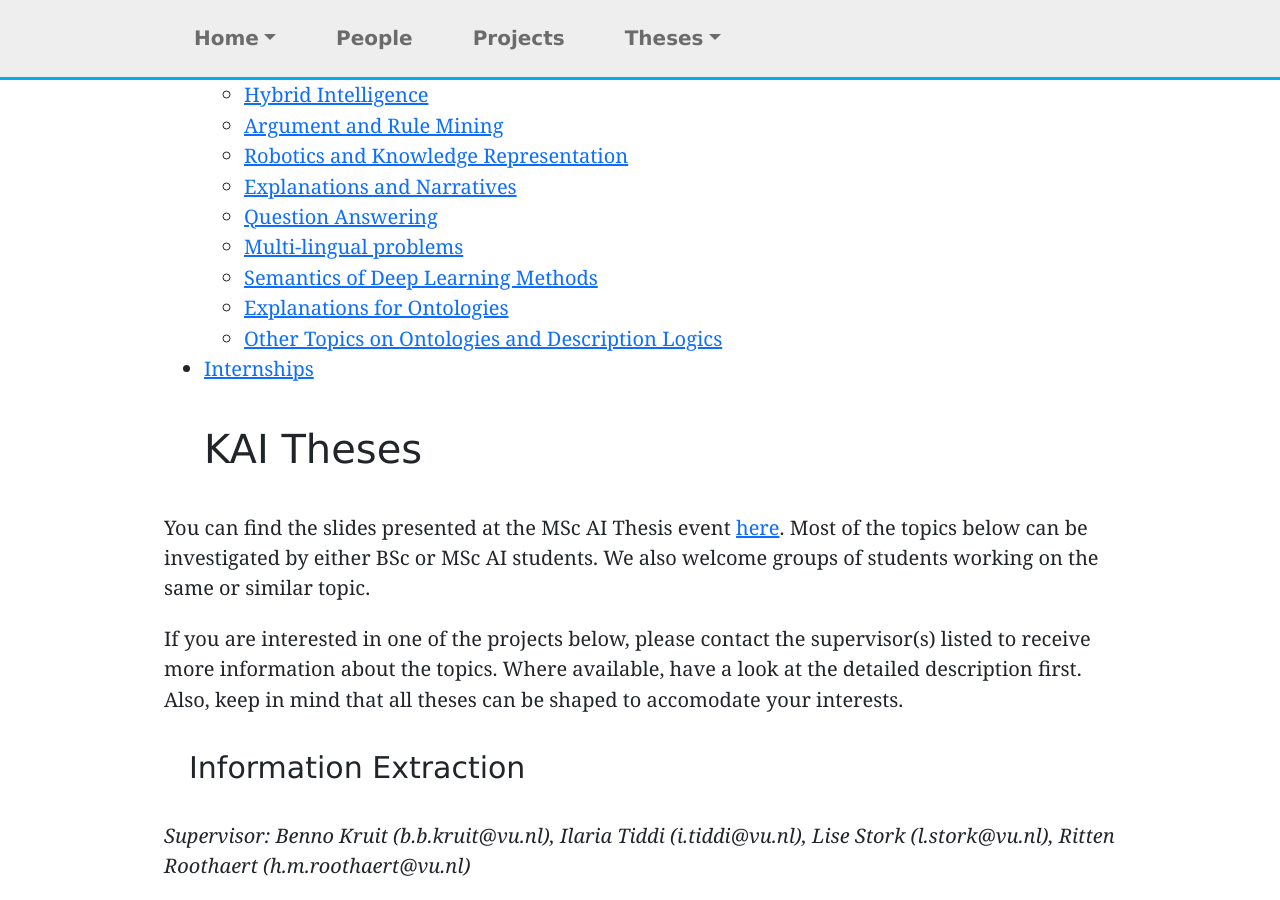
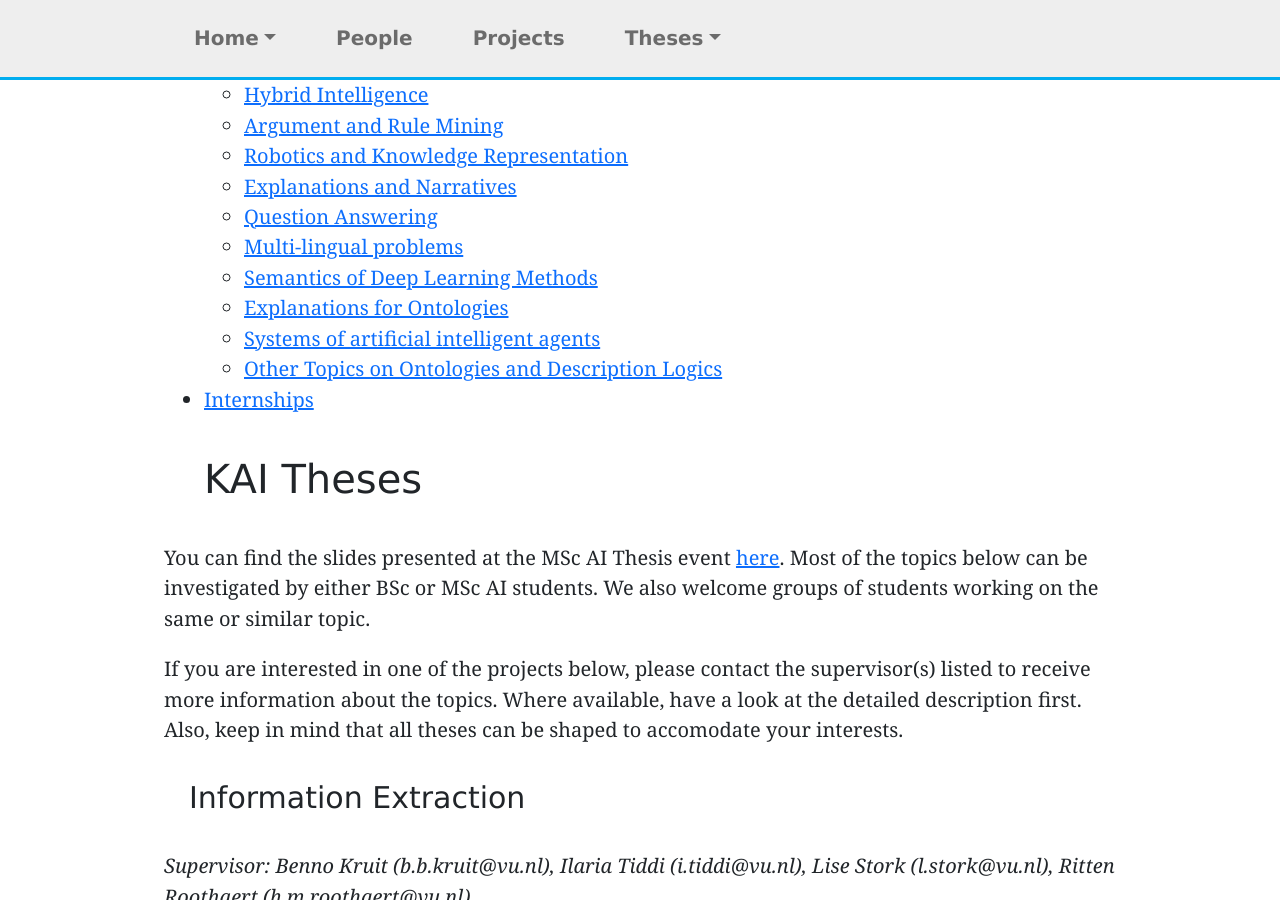
Before and after one commit to kai-vu/site, a Jekyll site: the page built from theses.md, in a window 1280 px wide and 900 px high, scrolled down 541 px. Built offline with Jekyll 4.4.1, drawn with Linux system fonts in a browser that asks for light colours.

Commit message:
extended naviagtion menu on theses page

```diff
--- a/theses.md
+++ b/theses.md
@@ -26,10 +26,9 @@ At KAI, we set clear expectations for students. We want to make sure students kn
     - <a href="/theses#multi-lingual-problems">Multi-lingual problems</a>
     - <a href="/theses#semantics-of-deep-learning-methods">Semantics of Deep Learning Methods</a>
     - <a href="/theses#explanations-for-ontologies">Explanations for Ontologies</a>
+    - <a href="/theses#systems-of-artificial-intelligent-agents">Systems of artificial intelligent agents</a>
     - <a href="/theses#other-topics-on-ontologies-and-description-logics">Other Topics on Ontologies and Description Logics</a>
 - <a href="/theses#internships-and-erasmus-programmes">Internships</a>
-
-
 
 ## KAI Theses
 
```
